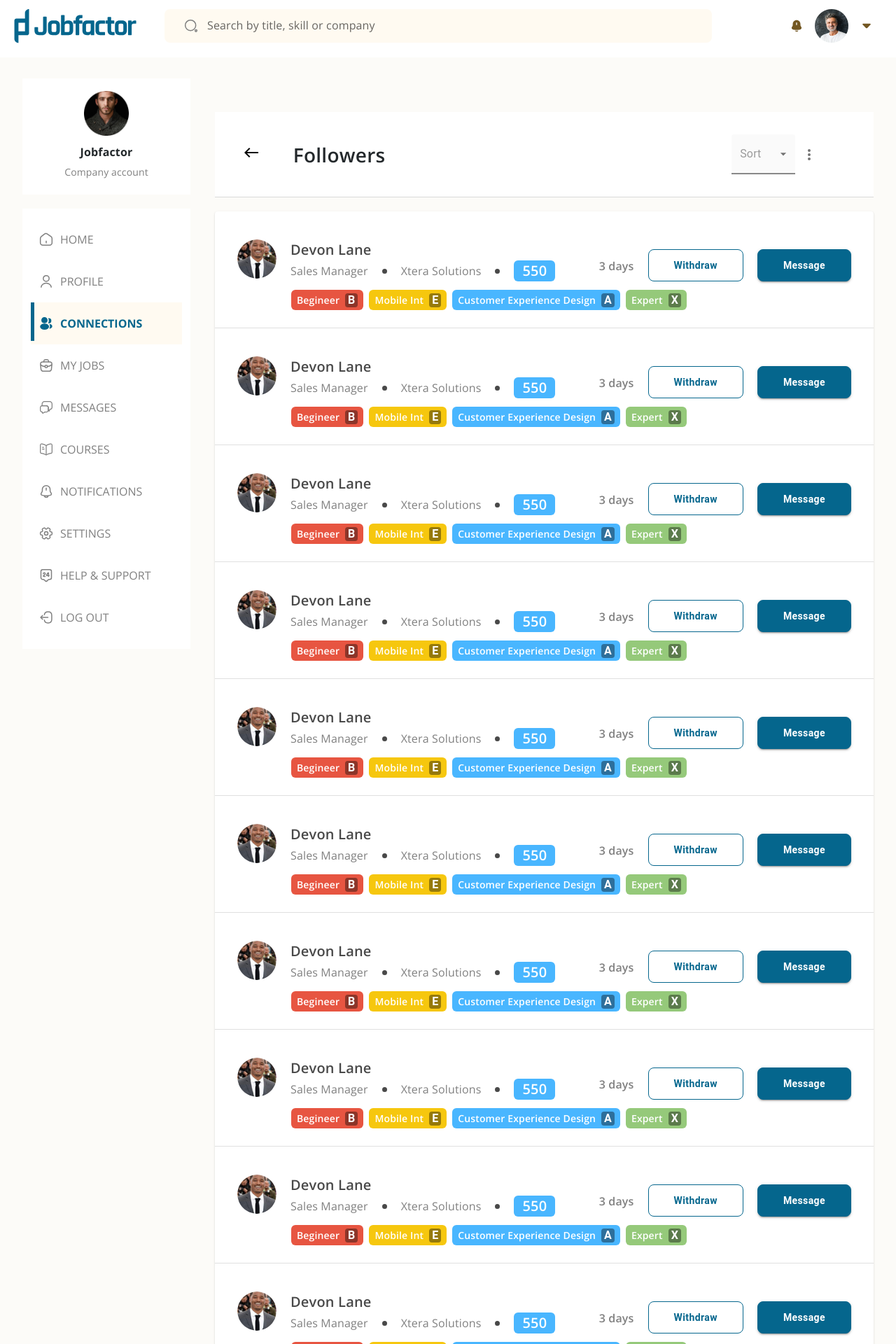
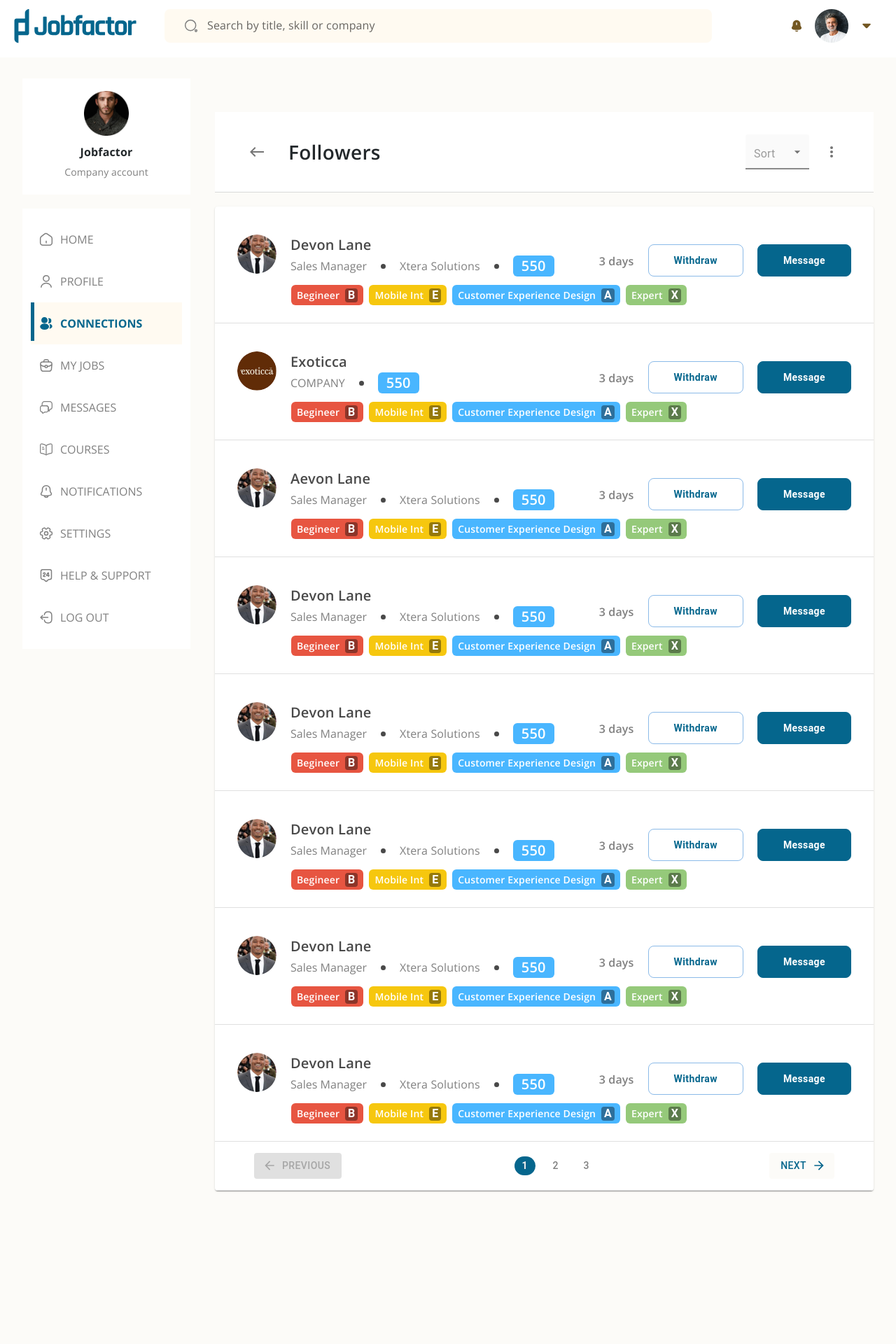
Before and after one commit to onealwills/Jobfactor, a React (Create React App) app: page /connections in a window 1280 px wide. Shown: the top 1920 px of the page at 70% size. After the commit the page ends 1733 px from the top, so only its background shows below. Built offline with nearby package versions, Linux system fonts and the light colour scheme.

Commit message:
connection-page-done

```diff
--- a/src/components/Button/CustomButton.js
+++ b/src/components/Button/index.tsx
@@ -1,6 +1,6 @@
 import { Button } from '@mui/material'
 
-const CustomButton = (props) => {
+const CustomButton = (props: any) => {
     return (
         <>
             <Button
@@ -9,10 +9,13 @@ const CustomButton = (props) => {
                 sx={[{
                     borderRadius: '8px',
                     padding: "10px 36px",
-                    fontSize:'14px',
-                    fontWeight:'700',
-                    textTransform:'capitalize',
-                    border: '1px solid #05668D',
+                    fontSize: '14px',
+                    fontWeight: '700',
+                    textTransform: 'capitalize',
+                    boxShadow:'none',
+                    ':hover': {
+                        background: !props?.variant || props?.variant === 'contained' ? '#05668D' : undefined,
+                    }
                 }, props.style]}
             >
                 {props?.title}
--- /dev/null
+++ b/src/components/Pagination/index.tsx
@@ -0,0 +1,114 @@
+import { Box, Button } from '@mui/material';
+import { styled } from '@mui/material/styles';
+import usePagination from '@mui/material/usePagination';
+import ArrowBackIcon from '@mui/icons-material/ArrowBack';
+import ArrowForwardIcon from '@mui/icons-material/ArrowForward';
+
+const List = styled('ul')({
+    listStyle: 'none',
+    padding: 0,
+    margin: 0,
+    display: 'flex',
+});
+
+const Pagination = (props: any) => {
+    const { items, } = usePagination({
+        count: props?.count ?? 10,
+        onChange(event, page) {
+            props.handleChangePage(page)
+        },
+    });
+    let children: any = [];
+    let next: any = null;
+    let previos: any = null;
+
+    return (
+        <nav
+            style={{ width: '100%' }}
+        >
+            <List
+                sx={{ justifyContent: 'space-between', padding: '0px 40px' }}
+            >
+                {items.map(({ page, type, selected, ...item }, index) => {
+                    if (type === 'start-ellipsis' || type === 'end-ellipsis') {
+                        children.push(<li key={index}>...</li>)
+                    } else if (type === 'page') {
+                        children.push(<li key={index}>
+                            <Button
+                                variant='contained'
+                                sx={{
+                                    fontWeight: selected ? 'bold' : undefined,
+                                    background: selected ? '#05668D' : 'white',
+                                    minWidth: '30px',
+                                    padding: '1px 0px',
+                                    borderRadius: '100px',
+                                    color: selected ? '#EDEDED' : '#808080',
+                                    boxShadow: 'none',
+                                    ':hover': {
+                                        color: 'white',
+                                        background: '#05668D',
+                                    }
+                                }}
+                                {...item}
+                            >
+                                {page}
+                            </Button>
+                        </li>)
+                    } else {
+                        if (type === 'next') {
+                            next = <li key={index}>
+                                <Button {...item}
+                                    variant='contained'
+                                    sx={{
+                                        background: '#FCFBF8',
+                                        color: '#05668D',
+                                        boxShadow: 'none',
+                                        ':hover': {
+                                            color: 'white',
+                                            background: '#05668D',
+                                        }
+                                    }}
+                                    endIcon={<ArrowForwardIcon />}
+                                >
+                                    {type}
+                                </Button>
+                            </li>
+                        } else {
+                            previos = <li key={index}>
+                                <Button {...item}
+                                    variant='contained'
+                                    sx={{
+                                        background: '#FCFBF8',
+                                        color: '#05668D',
+                                        boxShadow: 'none',
+                                        ':hover': {
+                                            color: 'white',
+                                            background: '#05668D',
+                                        }
+                                    }}
+                                    startIcon={<ArrowBackIcon />}
+                                >
+                                    {type}
+                                </Button>
+                            </li>
+                        }
+
+                    }
+                })}
+                {previos}
+                <Box
+                    sx={{
+                        display: 'flex',
+                        alignItems: 'center',
+                        gap: '14px'
+                    }}
+                >
+                    {children}
+                </Box>
+                {next}
+            </List>
+        </nav>
+    );
+}
+
+export default Pagination;
--- a/src/components/Selectdropdown/index.js
+++ b/src/components/Selectdropdown/index.tsx
@@ -1,24 +1,28 @@
 import { FormControl, InputLabel, MenuItem, Select } from '@mui/material'
 import React from 'react'
 
-const SelectDropdown = (props) => {
+const SelectDropdown = (props: any) => {
+    const [value, setValue] = React.useState('')
     return (
         <>
-            <FormControl sx={{ float: 'right' }}>
+            <FormControl sx={{  }}>
                 <InputLabel disabled variant={props?.variant ?? 'filled'} id="demo-simple-select-label">{props?.label}</InputLabel>
                 <Select
-                    value={props.value}
-                    onChange={props.handleChange}
+                    value={value}
+                    onChange={(e) => {
+                        setValue(e.target.value)
+                        props.handleChange(e)
+                    }}
                     variant={props?.variant ?? 'filled'}
                     sx={[{
                         background: "#FAFAFA",
                         borderBottom: "1px solid #808080",
-                        '& .MuiSelect-icon':{
-                            width:'20px'
+                        '& .MuiSelect-icon': {
+                            width: '20px'
                         }
                     }, props.style]}
                 >
-                    {props?.options?.map(x => <MenuItem value={x}>{x}</MenuItem>)}
+                    {props?.options?.map((x: any) => <MenuItem key={x} value={x}>{x}</MenuItem>)}
                 </Select>
             </FormControl>
         </>
--- a/src/pages/Connections/ConnectionsPage.tsx
+++ b/src/pages/Connections/ConnectionsPage.tsx
@@ -1,17 +1,32 @@
-import React from 'react';
+import React, { useEffect } from 'react';
+import { useNavigate } from 'react-router-dom';
 import WestIcon from '@mui/icons-material/West';
 import image from '../../assets/images/feed2.png'
+import CustomButton from '../../components/Button';
+import Pagination from '../../components/Pagination';
+import company from '../../assets/images/company.png';
 import MoreVertIcon from '@mui/icons-material/MoreVert';
-import ArrowBackIcon from '@mui/icons-material/ArrowBack';
 import SelectDropdown from '../../components/Selectdropdown';
-import CustomButton from '../../components/Button/CustomButton';
-import ArrowForwardIcon from '@mui/icons-material/ArrowForward';
-import { Avatar, Box, Grid, IconButton, Menu, MenuItem, Pagination, PaginationItem, Paper, Stack, Table, TableBody, TableCell, TableContainer, TableHead, TableRow, Typography } from '@mui/material';
+import { Avatar, Box, Grid, IconButton, Menu, MenuItem, Paper, Table, TableBody, TableCell, TableContainer, TableRow, Typography } from '@mui/material';
 
 const data = [
     {
         image,
         name: "Devon Lane",
+        designation: 'Sales Manager',
+        organization: 'Xtera Solutions',
+        points: '550',
+        days: '3'
+    },
+    {
+        image: company,
+        name: "Exoticca",
+        points: '550',
+        days: '3'
+    },
+    {
+        image,
+        name: "Aevon Lane",
         designation: 'Sales Manager',
         organization: 'Xtera Solutions',
         points: '550',
@@ -131,23 +146,7 @@ const data = [
     },
     {
         image,
-        name: "Devon Lane",
-        designation: 'Sales Manager',
-        organization: 'Xtera Solutions',
-        points: '550',
-        days: '3'
-    },
-    {
-        image,
-        name: "Devon Lane",
-        designation: 'Sales Manager',
-        organization: 'Xtera Solutions',
-        points: '550',
-        days: '3'
-    },
-    {
-        image,
-        name: "Devon Lane",
+        name: "Zevon Lane",
         designation: 'Sales Manager',
         organization: 'Xtera Solutions',
         points: '550',
@@ -158,13 +157,39 @@ const data = [
 
 function ConnectionsPage() {
     const [anchorEl, setAnchorEl] = React.useState(null);
+    const [users, setUsers]: any[] = React.useState([]);
+    const [page, setPage] = React.useState(0);
     const open = Boolean(anchorEl);
+    const navigate = useNavigate();
+    const rowsPerPage = 8;
+
     const handleClick = (event: any) => {
         setAnchorEl(event.currentTarget);
     };
     const handleClose = () => {
         setAnchorEl(null);
     };
+    const handleChangePage = (page: number) => {
+        setPage(page - 1);
+    };
+    const sortData = (type: string) => {
+        let sortedData = null
+        if (type === 'A-Z') {
+            sortedData = [...data].sort((a, b) =>
+                a.name > b.name ? 1 : -1,
+            );
+        }
+        if (type === 'Z-A') {
+            sortedData = [...data].sort((a, b) =>
+                a.name > b.name ? -1 : 1,
+            );
+        }
+        setUsers(sortedData);
+        setAnchorEl(null);
+    }
+    useEffect(() => {
+        setUsers(data);
+    }, [])
 
     return (
         <>
@@ -177,10 +202,18 @@ function ConnectionsPage() {
                         borderBottom: "1px solid #D9D9D9",
                     }}
                 >
-                    <Grid item xs={1}>
+                    <Grid item xs={10}
+                        sx={{
+                            display: 'flex',
+                            alignItems: 'center',
+                            gap: '25px'
+                        }}
+                    >
+                        <IconButton
+                            onClick={() => navigate('/')}
+                        >
                             <WestIcon />
-                    </Grid>
-                    <Grid item xs={8}>
+                        </IconButton>
                         <Typography
                             component={'h1'}
                             sx={{
@@ -193,44 +226,37 @@ function ConnectionsPage() {
                             Followers
                         </Typography>
                     </Grid>
-                    <Grid item xs={2}>
+                    <Grid item xs={2}
+                        sx={{
+                            display: 'flex',
+                            justifyContent: 'flex-end',
+                            alignItems: 'center',
+                            gap: '12px'
+                        }}
+                    >
                         <SelectDropdown
                             label="Sort"
                             options={['A-Z', 'Z-A']}
-                            style={{ width: '91px' }}
+                            style={{ width: '91px', height: '50px' }}
+                            handleChange={(e: any) => sortData(e.target.value)}
                         />
-                    </Grid>
-                    <Grid item xs={1}>
                         <IconButton
                             onClick={handleClick}
                         >
                             <MoreVertIcon />
                         </IconButton>
-                        <Menu
-                            anchorEl={anchorEl}
-                            open={open}
-                            onClose={handleClose}
-                            PaperProps={{
-                                style: {
-                                    maxHeight: 100,
-                                    width: '20ch',
-                                },
-                            }}
-                        >
-                            {['A-Z', 'Z-A'].map((option: any) => (
-                                <MenuItem key={option} onClick={handleClose}>
-                                    {option}
-                                </MenuItem>
-                            ))}
-                        </Menu>
+                    </Grid>
+                    <Grid item xs={1}>
+
+
                     </Grid>
                 </Grid>
                 <Grid container mt={'20px'}>
                     <TableContainer component={Paper}>
-                        <Table sx={{ minWidth: 650 }} aria-label="simple table">
+                        <Table sx={{ minWidth: 650 }}>
                             <TableBody>
-                                {data.map((user: any) => (
-                                    <TableRow>
+                                {users.slice(page * rowsPerPage, page * rowsPerPage + rowsPerPage).map((user: any, index: number) => (
+                                    <TableRow key={`user_${index}`}>
                                         <TableCell
                                             sx={{
                                                 padding: '40px 32px',
@@ -270,9 +296,10 @@ function ConnectionsPage() {
                                                             sx={{
                                                                 fontSize: '16px',
                                                                 fontFamily: 'Open Sans',
-                                                                color: '#808080'
+                                                                color: '#808080',
+                                                                letterSpacing: '0.0015em'
                                                             }}
-                                                        >{user.designation}</Typography>
+                                                        >{user.designation ?? "COMPANY"}</Typography>
                                                         <Typography
                                                             component={'div'}
                                                             sx={{
@@ -282,6 +309,8 @@ function ConnectionsPage() {
                                                                 border: '2px solid #494949',
                                                             }}
                                                         />
+                                                        {user.designation &&
+                                                            <>
                                                                 <Typography
                                                                     sx={{
                                                                         fontSize: '16px',
@@ -298,6 +327,8 @@ function ConnectionsPage() {
                                                                         border: '2px solid #494949',
                                                                     }}
                                                                 />
+                                                            </>
+                                                        }
                                                         <Typography
                                                             sx={{
                                                                 fontSize: '20px',
@@ -336,7 +367,7 @@ function ConnectionsPage() {
                                                     />
                                                     <CustomButton
                                                         title="Message"
-                                                        style={{ background: '#05668D', color: "#FFFFFF" }}
+                                                        style={{ background: '#05668D', border: '1px solid #05668D', color: "#FFFFFF" }}
                                                     />
                                                 </Box>
                                             </Box>
@@ -445,22 +476,37 @@ function ConnectionsPage() {
                                         </TableCell>
                                     </TableRow>
                                 ))}
+                                <TableRow>
+                                    <TableCell>
+                                        <Pagination
+                                            count={Math.ceil(data.length / rowsPerPage)}
+                                            handleChangePage={handleChangePage}
+                                        />
+                                    </TableCell>
+                                </TableRow>
+
                             </TableBody>
                         </Table>
                     </TableContainer>
-                    {/* <Stack spacing={2}>
-                        <Pagination
-                            count={10}
-                            renderItem={(item) => (
-                                <PaginationItem
-                                    slots={{ previous: ArrowBackIcon, next: ArrowForwardIcon }}
-                                    {...item}
-                                />
-                            )}
-                        />
-                    </Stack> */}
                 </Grid>
             </Box>
+            <Menu
+                anchorEl={anchorEl}
+                open={open}
+                onClose={handleClose}
+                PaperProps={{
+                    style: {
+                        maxHeight: 100,
+                        width: '20ch',
+                    },
+                }}
+            >
+                {['A-Z', 'Z-A'].map((option: any) => (
+                    <MenuItem key={option} onClick={() => sortData(option)}>
+                        {option}
+                    </MenuItem>
+                ))}
+            </Menu>
         </>
     );
 }
```
Also changed, not shown: src/assets/images/company.png (added). Lines whose indentation alone changed are shown as unchanged.
